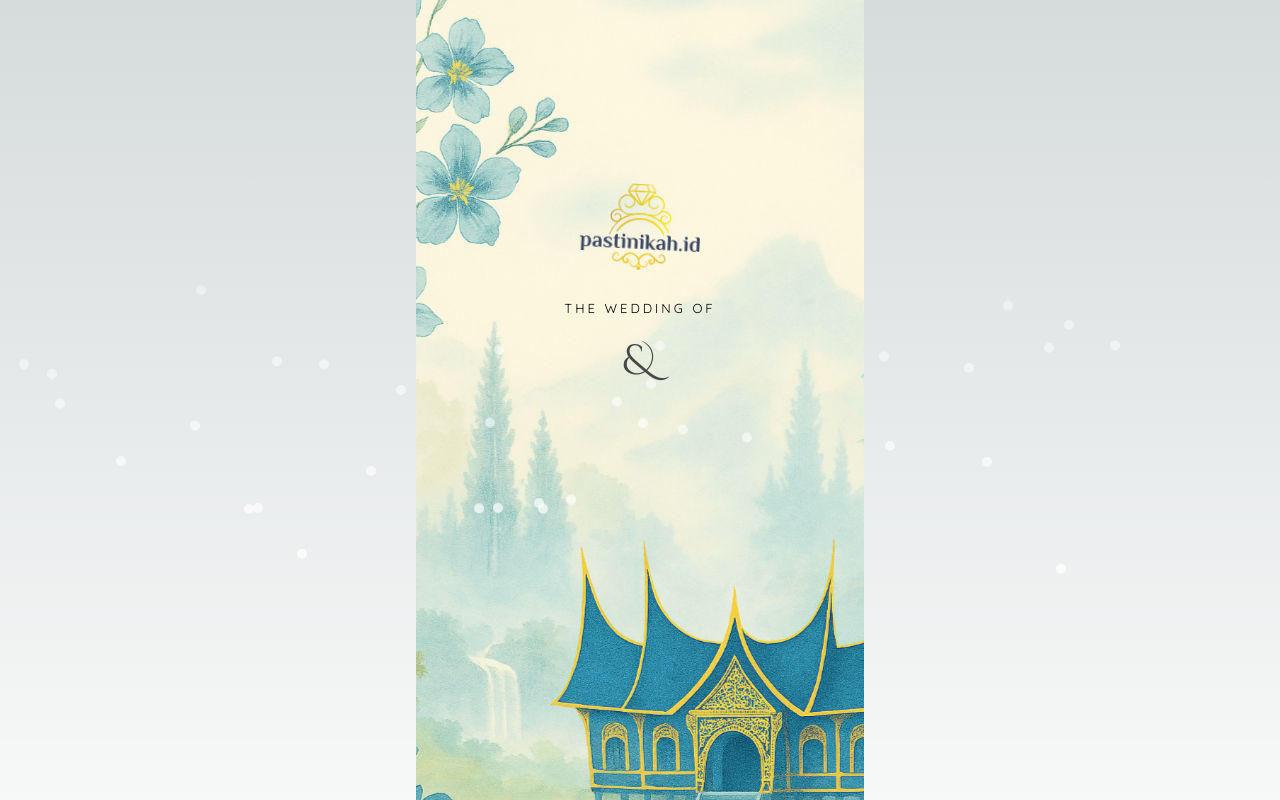
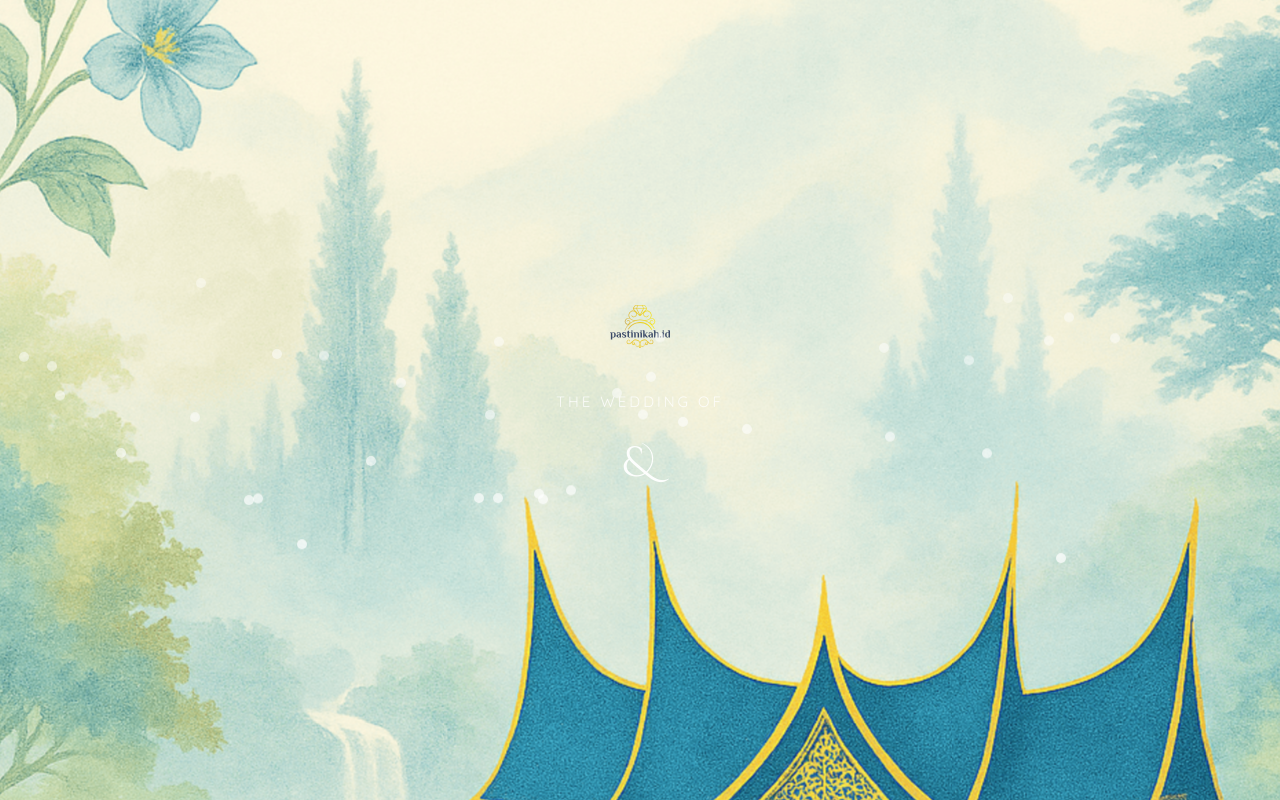
Before and after one commit to Hillindo/wedding-invitation18, a Next.js app: page /section1 in a window 1280 px wide. Shown: the top 800 px of the page. Built offline with nearby package versions, Linux system fonts and the light colour scheme.

Commit message:
feat: enhance animation and transition effects across multiple components

```diff
--- a/src/app/front/page.tsx
+++ b/src/app/front/page.tsx
@@ -1,5 +1,6 @@
 "use client";
 import { useState, useEffect } from "react";
+import { motion, AnimatePresence } from "framer-motion";
 import GateAnimation from "../component/gate/GateAnimation";
 
 export default function Front({data, guestName, onOpenInvitation}:any) {
@@ -9,9 +10,9 @@ export default function Front({data, guestName, onOpenInvitation}:any) {
     const [nameAliasRight, setNameAliasRight] = useState("");
     const [newGuestName, setNewGuestName] = useState("");
     const [isGateOpen, setIsGateOpen] = useState(false);
+    const [isLeaving, setIsLeaving] = useState(false);
 
     useEffect(() => {
-        // Otomatis membuka gerbang setelah halaman dimuat
         setIsGateOpen(true);
     }, []);
 
@@ -34,18 +35,26 @@ export default function Front({data, guestName, onOpenInvitation}:any) {
                 console.error('Error fetching data:', error);
             }
         };
-
         fetchData();
     }, [data]);
 
-    // Function to handle opening invitation
     const handleOpenInvitation = () => {
-        if (isGateOpen && onOpenInvitation) {
+        setIsLeaving(true);
+        setTimeout(() => {
+            if (onOpenInvitation) {
                 onOpenInvitation();
             }
+        }, 300);
     };
 
     return (
+        <AnimatePresence>
+            <motion.div
+                initial={{ opacity: 1 }}
+                animate={{ opacity: isLeaving ? 0 : 1 }}
+                exit={{ opacity: 0 }}
+                transition={{ duration: 0.3 }}
+            >
                 <GateAnimation
                     isOpen={isGateOpen}
                     onAnimationComplete={() => {}}
@@ -56,12 +65,23 @@ export default function Front({data, guestName, onOpenInvitation}:any) {
                         className='relative w-full min-h-screen bg-transparent bg-cover bg-center bg-no-repeat lg:max-w-md mx-auto'
                         style={{ backgroundImage: 'url(/img/bg-1.jpg)' }}
                     >
-                <div className="w-full min-h-screen opacity-50 bg-black top-0 left-0"></div>
+                        <div className="w-full min-h-screen opacity-50 bg-black top-0 left-0 absolute"></div>
                         <div className="absolute w-full h-full bottom-0 z-20 py-28 mt-auto">
                             <div className="w-full h-full flex flex-col justify-center text-white">
-                        <div className="w-full h-auto">
+                                <motion.div
+                                    initial={{ opacity: 0, y: -20 }}
+                                    animate={{ opacity: 1, y: 0 }}
+                                    transition={{ delay: 0.5 }}
+                                    className="w-full h-auto"
+                                >
                                     <img src="https://invitingart.id/wp-content/uploads/2022/06/blank.png" alt="" loading="lazy" />
-                        </div>
+                                </motion.div>
+                                <motion.div
+                                    initial={{ opacity: 0 }}
+                                    animate={{ opacity: 1 }}
+                                    transition={{ delay: 0.8 }}
+                                    className="space-y-4"
+                                >
                                     <div className="w-auto h-auto text-center font-quicksand tracking-[1px] text-[15px] opacity-80 md:text-2xl lg:text-[15px]">
                                         THE WEDDING OF
                                     </div>
@@ -74,17 +94,26 @@ export default function Front({data, guestName, onOpenInvitation}:any) {
                                     <div className="w-auto h-auto text-center text-[24px] mt-2 font-newsreader text-white opacity-95 md:text-5xl lg:text-[26px] md:mt-4 xl:mt-2">
                                         {newGuestName ? newGuestName : ""}
                                     </div>
-                        <a className="mt-8 text-center w-full h-auto" onClick={handleOpenInvitation}>
+                                </motion.div>
+                                <motion.a
+                                    className="mt-8 text-center w-full h-auto cursor-pointer"
+                                    initial={{ opacity: 0, y: 20 }}
+                                    animate={{ opacity: 1, y: 0 }}
+                                    transition={{ delay: 1.2 }}
+                                    onClick={handleOpenInvitation}
+                                >
                                     <button className="border hover:border-black border-solid tracking-[1px] bg-black hover:bg-white rounded-xl p-2 text-[13px] font-quicksand opacity-95 text-white font-semibold hover:text-black md:text-2xl lg:text-[13px]">
                                         <span>
                                             <i className="fa fa-envelope-open mr-2 z-20"></i>
                                         </span>
                                         Open Invitation
                                     </button>
-                        </a>
+                                </motion.a>
                             </div>
                         </div>
                     </section>
                 </GateAnimation>
+            </motion.div>
+        </AnimatePresence>
     );
 }
--- a/src/app/globals.css
+++ b/src/app/globals.css
@@ -366,3 +366,27 @@ body {
 	opacity: 1;
 	transform: translateX(0);
   }
+
+@keyframes fadeIn {
+  from {
+    opacity: 0;
+    transform: translateY(20px);
+  }
+  to {
+    opacity: 1;
+    transform: translateY(0);
+  }
+}
+
+.fade-in {
+  animation: fadeIn 1s ease-out forwards;
+}
+
+.content-transition {
+  opacity: 0;
+  transition: opacity 0.5s ease-in-out;
+}
+
+.content-transition.visible {
+  opacity: 1;
+}
--- a/src/app/page.tsx
+++ b/src/app/page.tsx
@@ -1,5 +1,6 @@
 "use client"
 import { useState, useEffect } from 'react';
+import { motion, AnimatePresence } from 'framer-motion';
 import { setCookie, getCookie } from "cookies-next";
 import axios from "next@js/lib/axios";
 import Front from "./front/page";
@@ -35,11 +36,12 @@ export default function Home() {
   const [allImagesLoaded, setAllImagesLoaded] = useState(false);
 
   const handleOpenInvitation = () => {
-    setFrontVisible(false);
+    // Set mainContentVisible first, then hide front page
     setMainContentVisible(true);
     setTimeout(() => {
+      setFrontVisible(false);
       setImageLoaded("hidden");
-    }, 2000);
+    }, 500); // Reduced timeout to make transition smoother
   };
 
   useEffect(() => {
@@ -147,12 +149,13 @@ export default function Home() {
                 </div>
               )}
               <div className='mx-auto lg:max-w-md overflow-y-auto overflow-x-hidden relative scroll-smooth h-screen'>
-                {frontVisible ? (
+                {frontVisible && (
+                  <div className="absolute inset-0 z-50">
                     <Front data={data} guestName={guestName} onOpenInvitation={handleOpenInvitation}/>
-                ) : null}
+                  </div>
+                )}
 
-                {mainContentVisible ? (
-                  <>
+                <div className={`relative ${mainContentVisible ? 'opacity-100' : 'opacity-0'} transition-opacity duration-500`}>
                   <Section1 data={data}/>
                   <Section2 data={data}/>
                   <Couple data={data}/>
@@ -176,8 +179,7 @@ export default function Home() {
                   <Footer />
                   <Navbar/>
                   <BackgroundMusic src={music ? music : "/testMusic.mp3"} />
-                  </>
-                ) : null}
+                </div>
               </div>
             </>
           )}
--- a/src/app/section1/page.tsx
+++ b/src/app/section1/page.tsx
@@ -23,79 +23,60 @@ export default function Section1({data}:any) {
         setEvent(data.event)
       } catch (error) {
         console.error('Error fetching data:', error);
-
       }
     };
-
     fetchData();
   }, [data]);
-function parseDate(str:any) {
-  const [dateparts, timeparts] = str.split(" ");
-  const [year, month, day] = dateparts.split("-");
-  const [hours = 0, minutes = 0, seconds = 0] = timeparts?.split(":") ?? [];
-  // Treats the string as UTC, but you can remove the Date.UTC part and use
-  // new Date directly to treat the string as local time
-  return new Date(Date.UTC(+year, +month - 1, +day, +hours, +minutes, +seconds));
-}
-useEffect(() => {
-  if (event?.length > 0) {
-    const dateString = event[0]?.date;
-    const date = parseDate(dateString);
-    setFormattedDate(
-      date.toLocaleDateString("id-ID", {
-        year: "numeric",
-        month: "long",
-        day: "numeric",
-      })
-    );
-  }
-},[event])
 
   return (
     <>
       <Snowfalls/>
-    <div className="w-full flex flex-wrap justify-center items-center content-center h-full relative overflow-hidden lg:max-w-md mx-auto">
+      <div className="w-full min-h-screen flex flex-wrap justify-center items-center content-center relative overflow-hidden">
         <motion.div
           initial={{ scale: 1.5 }}
           animate={{ scale: 1 }}
           transition={{ duration: 10, ease: 'linear' }}
           className="absolute inset-0 overflow-hidden z-30"
-        style={{animationDelay: '2s'}}
         >
-        <div className="w-full items-center content-center h-full bg-cover bg-no-repeat mix-blend-multiply bg-bottom bg-blend-multiply z-30 inset-0 absolute"
-             style={{backgroundImage: `url('/img/bg-2.jpg')`}}></div>
-        <div className="bg-center bg-no-repeat bg-cover bg-blend-multiply mix-blend-multiply bg-transparent h-full w-full absolute z-30"
-             style={{backgroundImage: `url('/img/birds.gif')`}}></div>
+          <div
+            className="w-full h-full bg-cover bg-no-repeat mix-blend-multiply bg-center bg-blend-multiply z-30 inset-0 absolute"
+            style={{backgroundImage: `url('/img/bg-2.jpg')`}}
+          />
+          <div
+            className="bg-center bg-no-repeat bg-cover bg-blend-multiply mix-blend-multiply bg-transparent h-full w-full absolute z-30"
+            style={{backgroundImage: `url('/img/birds.gif')`}}
+          />
         </motion.div>
-    <div className="flex flex-wrap justify-center items-center content-center flex-grow flex-shrink flex-col gap-2 w-full h-full text-center py-40 pb-96 sm:pb-[600px] z-50">
 
-        <div className="h-full max-w-full flex justify-center mb-4 animate-moveDown-1">
+        <div className="flex flex-wrap justify-center items-center content-center flex-grow flex-shrink flex-col gap-2 w-full h-full text-center py-20 z-50">
+          <motion.div
+            initial={{ y: -50, opacity: 0 }}
+            animate={{ y: 0, opacity: 1 }}
+            transition={{ duration: 1, delay: 0.5 }}
+            className="h-full max-w-full flex justify-center mb-8"
+          >
+            <img
+              src="/logo/iconpastinikah.svg"
+              className="w-1/3 md:w-1/4 lg:w-1/5"
+              alt="Logo Pasti Nikah"
+              rel="preload"
+              fetchPriority="high"
+            />
+          </motion.div>
+
+          <motion.div
+            initial={{ y: 50, opacity: 0 }}
+            animate={{ y: 0, opacity: 1 }}
+            transition={{ duration: 1, delay: 1 }}
+            className="text-center space-y-4"
+          >
+            <div className="text-center font-quicksand tracking-[3px] text-[15px] opacity-80 md:text-lg xl:text-[15px] text-white">
+              THE WEDDING OF
             </div>
-        <motion.div
-initial={{ rotate: -3 }} // Initial rotation degree for top and bottom
-animate={{ rotate: 3 }} // Final rotation degree for top and bottom
-transition={{
-duration: 2,
-delay: 2, // Control the speed of the animation
-ease: 'easeInOut', // Easing function for smooth in-out animation
-repeat: Infinity, // Repeat the animation infinitely
-repeatType: 'reverse', // Reverse the animation on each repeat
-}}
-className="relative "
-style={{
-transformOrigin: 'center', // Rotate around the center
-}}
->
-        <div className="h-full max-w-full flex justify-center mb-4">
-            <img src="/logo/iconpastinikah.svg" className=" w-2/5 animate-moveDown-1" alt="" rel="preload" fetchPriority="high" />
+            <div className="text-center tracking-[3.7px] text-[42px] font-medium font-cinzel text-white opacity-95">
+              {nameAliasLeft ? nameAliasLeft : nameLeft ? nameLeft: " "} & {nameAliasRight ? nameAliasRight : nameRight ? nameRight : " "}
             </div>
           </motion.div>
-        <div className="w-full h-auto text-center font-quicksand tracking-[3px] text-[13px] opacity-80 md:text-lg xl:text-[13px] text-black animate-moveDown-1">
-            THE WEDDING OF
-        </div>
-        <div className="w-full h-auto text-center tracking-[3.7px] text-[42px] font-medium animate-moveDown-1 font-cinzel text-[#474747]">
-        {nameAliasLeft ? nameAliasLeft : nameLeft ? nameLeft: " "} & {nameAliasRight ? nameAliasRight : nameRight ? nameRight : " "}
-        </div>
         </div>
       </div>
     </>
```
Lines whose indentation alone changed are shown as unchanged.
